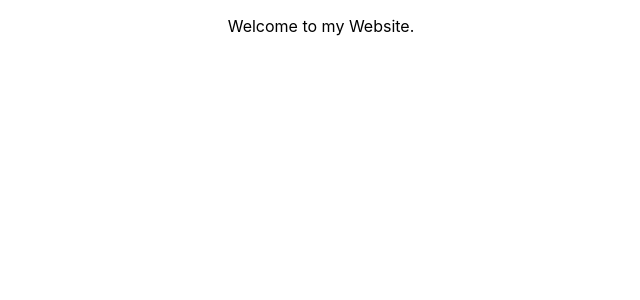
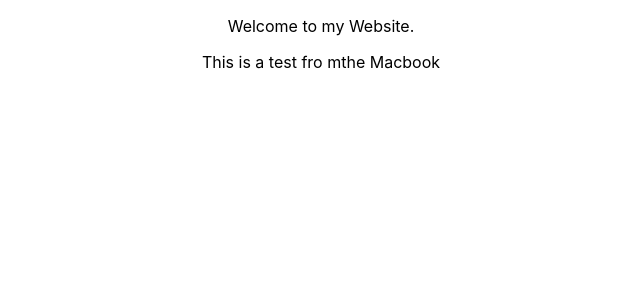
Before and after one commit to RMenjivar0204/raul-portfolio-website, a React (Create React App) app: page / in a window 1280 px wide. Shown: the top 300 px of the page, without its empty margins (319-959 px from the left). Built offline with nearby package versions, Linux system fonts and the light colour scheme.

Commit message:
Making a update in App.js from Macbook

```diff
--- a/src/App.js
+++ b/src/App.js
@@ -5,6 +5,7 @@ function App() {
   return (
     <div className="App">
       <p>Welcome to my Website.</p>
+      <p>This is a test fro mthe Macbook</p>
     </div>
   );
 }
```
